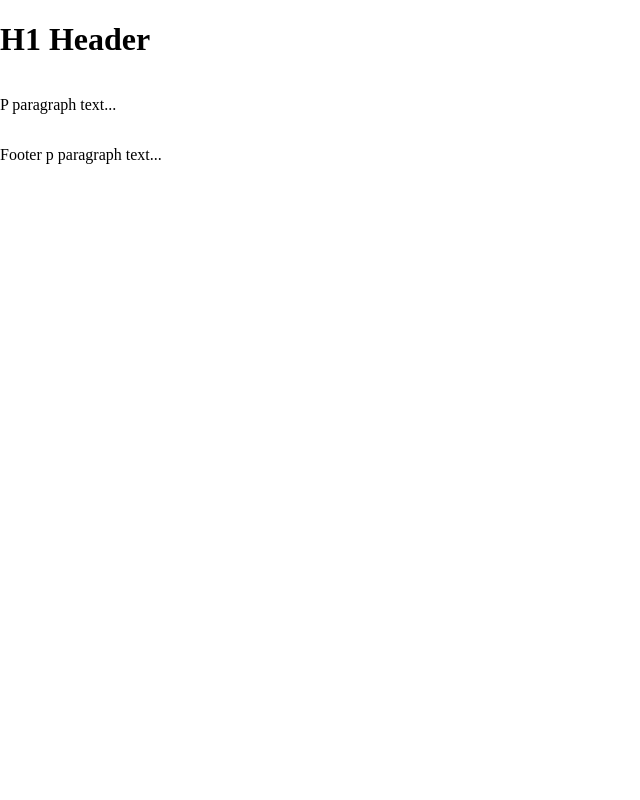
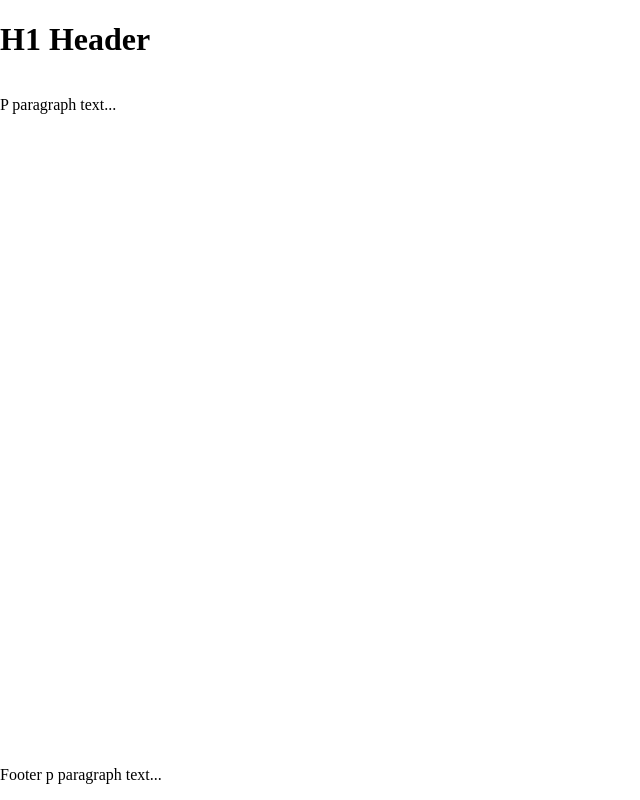
Before and after one commit to ethanfbrennan/ethanfbrennan.github.io, a plain HTML site: page index.html in a window 1280 px wide. Shown: the whole page, without its empty margins (0-640 px from the left). Drawn offline with Linux system fonts and the light colour scheme.

Commit message:
Update main.css

```diff
--- a/main.css
+++ b/main.css
@@ -8,12 +8,12 @@ body {
   color: black;
   background-color: white;
 }
-#header {
+div.header {
   flex-shrink: 0;
 }
-#content {
+div.content {
   flex: 1 0 auto;
 }
-#footer {
+div.footer {
   flex-shrink: 0;
 }
```
